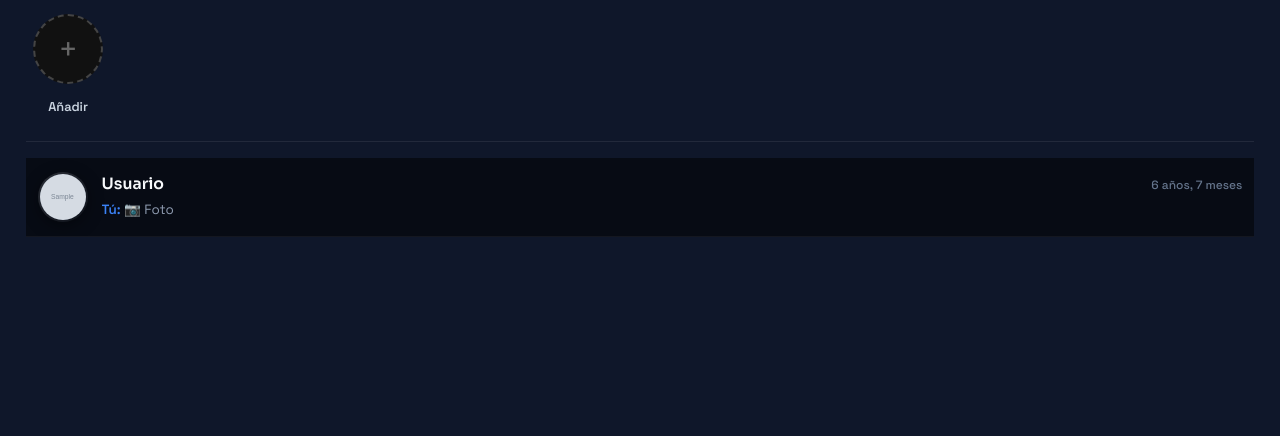
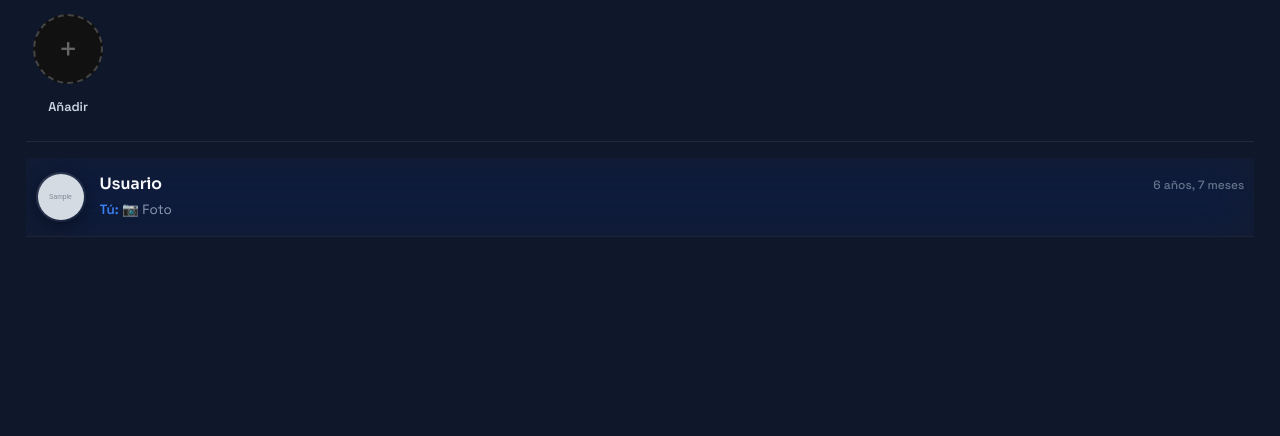
Before and after one commit to olvin78/walo, a Django app: page /mensajes/ in a window 1280 px wide. Shown: the part 71-507 px from the top of the page. Run offline with Django 5.2, Linux system fonts and the light colour scheme; a user stored in the database is signed in; tables that the repository leaves empty hold one stand-in row (values such as "Sample post"); grey boxes marked "Sample" are stand-in pictures; parts of the project's set-up code (start-up, migrations or seed data) failed here and were passed over.

Commit message:
fix(inbox): toggle delete button visibility dynamically on swipe while maintaining translucent water glass design

```diff
--- a/templates/core/inbox.html
+++ b/templates/core/inbox.html
@@ -1164,14 +1164,14 @@
     }
   </script>
 
-  <div class="inbox-list" style="margin-top: 6px; display: flex; flex-direction: column; gap: 0;">
+  <div class="inbox-list" style="margin-top: 5px; display: flex; flex-direction: column; gap: 0;">
     {% for conversation in conversations %}
       <div class="conversation-wrapper" id="conv-{{ conversation.id }}"
-           style="position: relative; overflow: hidden; background: #070b14; border-bottom: 1px solid rgba(255, 255, 255, 0.05);">
-
-        {# BOTÓN DE ELIMINAR DESLIZABLE (SÓLO SE REVELA AL DESLIZAR HACIA LA IZQUIERDA) #}
+           style="position: relative; overflow: hidden; background: transparent; border-bottom: 1px solid rgba(255, 255, 255, 0.05);">
+
+        {# BOTÓN DE ELIMINAR DESLIZABLE (SÓLO APARECE AL DESLIZAR) #}
         <div class="delete-action" onclick="confirmDelete({{ conversation.id }})"
-             style="position: absolute; right: 10px; top: 8px; bottom: 8px; width: 75px; background: linear-gradient(135deg, #ef4444, #dc2626); display: flex; align-items: center; justify-content: center; color: #ffffff; font-weight: 800; font-size: 0.8rem; border-radius: 12px; cursor: pointer; z-index: 1; box-shadow: 0 4px 14px rgba(239, 68, 68, 0.35);">
+             style="position: absolute; right: 8px; top: 8px; bottom: 8px; width: 75px; background: #dc2626; display: none; opacity: 0; align-items: center; justify-content: center; color: #ffffff; font-weight: 800; font-size: 0.8rem; border-radius: 12px; cursor: pointer; z-index: 1; transition: opacity 0.2s ease;">
           Eliminar
         </div>
 
@@ -1181,7 +1181,7 @@
            ontouchstart="handleTouchStart(event)"
            ontouchmove="handleTouchMove(event)"
            ontouchend="handleTouchEnd(event)"
-           style="display: flex; align-items: center; gap: 14px; padding: 14px 12px; background: #070b14; border: none; box-shadow: none; border-radius: 0; transition: background 0.15s ease; text-decoration: none; position: relative; z-index: 2; width: 100%;">
+           style="display: flex; align-items: center; gap: 14px; padding: 14px 10px; background: rgba(255, 255, 255, 0.02); backdrop-filter: blur(24px) saturate(180%); -webkit-backdrop-filter: blur(24px) saturate(180%); border: none; box-shadow: none; border-radius: 0; transition: background 0.15s ease, transform 0.25s cubic-bezier(0.16, 1, 0.3, 1); text-decoration: none; position: relative; z-index: 2; width: 100%;">
 
           {# AVATAR DEL USUARIO / PRODUCTO (PRO MAX STYLE) #}
           <div class="conv-avatar-container" style="position: relative; flex-shrink: 0; width: 50px; height: 50px;">
@@ -1673,9 +1673,35 @@ document.addEventListener('DOMContentLoaded', initStories);
 
 // -- CHAT LOGIC --
 let touchStartX = 0; let touchMoveX = 0; let activeSwipeItem = null; let currentContextId = null;
-function handleTouchStart(e) { touchStartX = e.touches[0].clientX; activeSwipeItem = e.currentTarget; activeSwipeItem.style.transition = 'none'; }
-function handleTouchMove(e) { touchMoveX = e.touches[0].clientX; const diff = touchMoveX - touchStartX; if (diff < 0 && diff > -150) activeSwipeItem.style.transform = `translateX(${diff}px)`; }
-function handleTouchEnd(e) { activeSwipeItem.style.transition = 'transform 0.3s ease'; const diff = touchMoveX - touchStartX; activeSwipeItem.style.transform = (diff < -80) ? 'translateX(-80px)' : 'translateX(0)'; }
+function handleTouchStart(e) {
+  touchStartX = e.touches[0].clientX;
+  activeSwipeItem = e.currentTarget;
+  activeSwipeItem.style.transition = 'none';
+}
+function handleTouchMove(e) {
+  touchMoveX = e.touches[0].clientX;
+  const diff = touchMoveX - touchStartX;
+  if (diff < 0 && diff > -150) {
+    activeSwipeItem.style.transform = `translateX(${diff}px)`;
+    const delBtn = activeSwipeItem.parentNode.querySelector('.delete-action');
+    if (delBtn) { delBtn.style.display = 'flex'; delBtn.style.opacity = '1'; }
+  }
+}
+function handleTouchEnd(e) {
+  activeSwipeItem.style.transition = 'transform 0.3s ease';
+  const diff = touchMoveX - touchStartX;
+  const delBtn = activeSwipeItem.parentNode.querySelector('.delete-action');
+  if (diff < -60) {
+    activeSwipeItem.style.transform = 'translateX(-80px)';
+    if (delBtn) { delBtn.style.display = 'flex'; delBtn.style.opacity = '1'; }
+  } else {
+    activeSwipeItem.style.transform = 'translateX(0)';
+    if (delBtn) {
+      delBtn.style.opacity = '0';
+      setTimeout(() => { if (delBtn && activeSwipeItem.style.transform === 'translateX(0px)') delBtn.style.display = 'none'; }, 300);
+    }
+  }
+}
 function handleContextMenu(e, id) {
     e.preventDefault();
     currentContextId = id;
```
